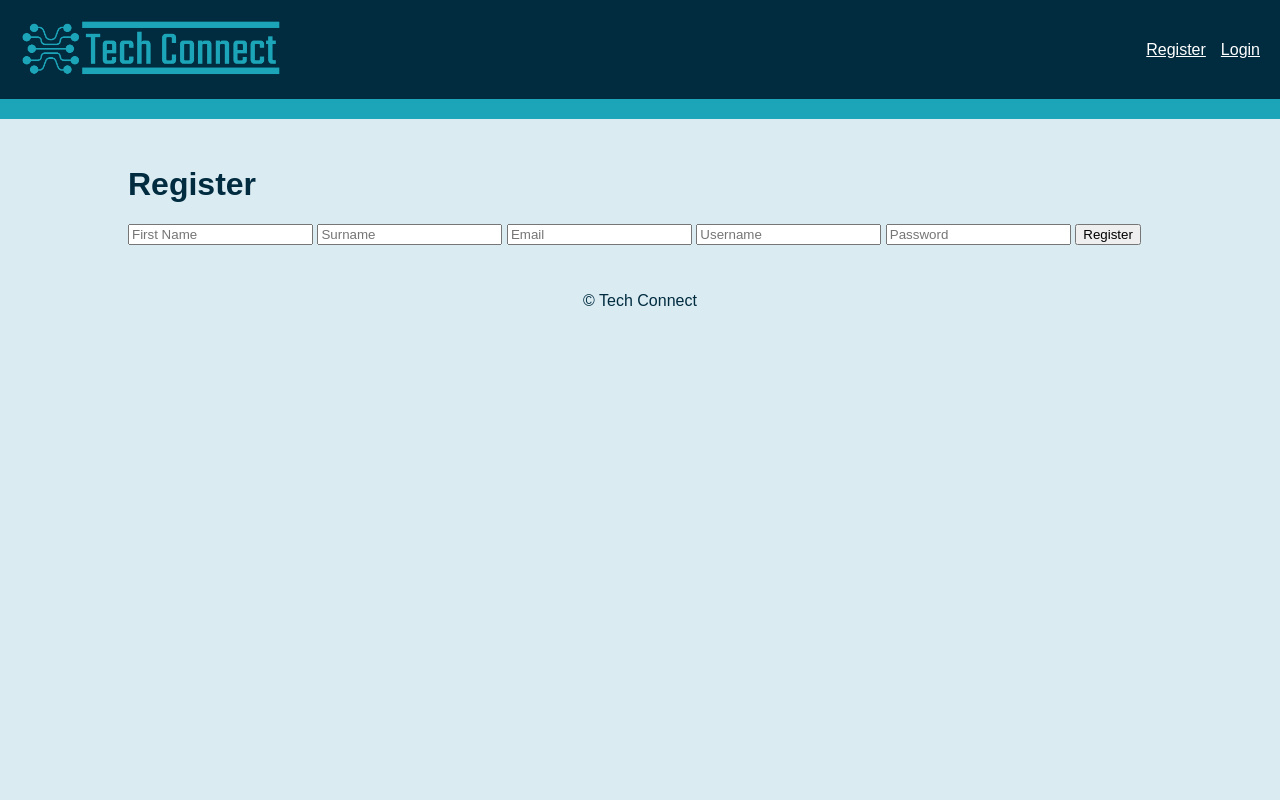
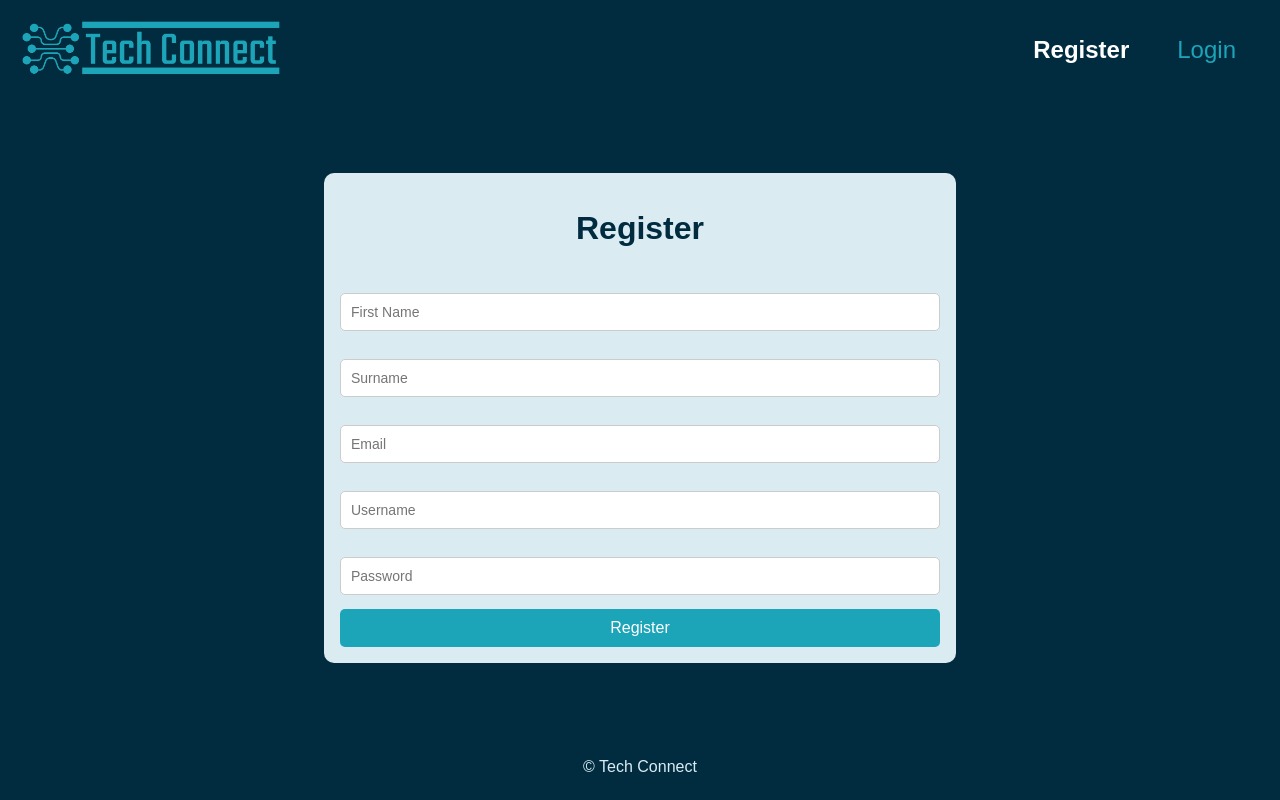
Before and after one commit to jodi-curtis/TechConnect, a Flask app: page /register in a window 1280 px wide. Run offline with Flask 3, Linux system fonts and the light colour scheme; some libraries are stand-ins or nearby versions.

Commit message:
More Styling

```diff
--- a/static/css/style.css
+++ b/static/css/style.css
@@ -9,6 +9,11 @@ body {
     background-color: #daebf2;
     color: #012c40;
     font-family:Arial, Helvetica, sans-serif
+}
+
+body.login-register{
+    background-color: #012c40;
+    color: #daebf2;
 }
 
 header{
@@ -35,8 +40,20 @@ header{
 }
 
 .header-links .items {
-    margin-left: 15px;
+    margin-left: 1em;
     color: #ffffff;
+}
+
+.header-links .items-log-reg{
+    margin: 1em;
+    color: #1ca5b8;
+    text-decoration: none;
+    font-size: 1em;
+}
+
+.items-log-reg.highlight {
+    color: #ffffff;
+    font-weight: bold;
 }
 
 #welcome-message{
@@ -116,43 +146,82 @@ footer {
 }
 
 .tab .tablinks {
-    background-color: #ffffff;
+    background-color: #dddddd;
     float: left;
-    border: 1px solid #dddddd;
+    border: 1px solid #b3b3b3;
     outline: none;
     cursor: pointer;
     padding: 14px 16px;
-    font-size: 17px;
+    font-size: 0.8em;
     border-top-left-radius: 5px;
     border-top-right-radius: 5px;
+    border-bottom: none;
 }
 
 .tab .notification-tabs{
-    width: 20%;
+    width: 33.3%;
 }
 
 .tab .user-tabs{
     width: 50%;
 }
 
-.tab button:hover {
-    background-color: #dddddd;
-}
-
 .tab button.active {
-    background-color: #cccccc;
-    color:#dc3545;
+    color:#ff404c;
     font-weight: bold;
+    background-color: #ffffff;
 }
 
 .tabcontent {
     display: none;
     padding: 2%;
-    border: 1px solid #cccccc;
+    border: 1px solid #b3b3b3;
+    border-top: none;
     background-color: #ffffff;
 }
 
 
+
+/********************** Login ********************************/
+.login-container {
+    max-width: 600px;
+    margin: 3em auto;
+    background: #daebf2;
+    padding: 1em;
+    border-radius: 10px;
+}
+
+.login-container h1 {
+    font-weight: bold;
+    text-align: center;
+    margin-bottom: 1em;
+    color: #012c40;
+}
+
+.login-container input[type="text"], .login-container input[type="password"] {
+    width: 100%;
+    padding: 10px;
+    font-size: 14px;
+    border: 1px solid #cccccc;
+    border-radius: 5px;
+    margin: 1em 0;
+    box-sizing: border-box;
+}
+
+.login-container .submit-btn {
+    background-color: #1ca5b8;
+    color: white;
+    font-size: 16px;
+    padding: 10px 20px;
+    border: none;
+    border-radius: 5px;
+    cursor: pointer;
+    width: 100%;
+}
+
+.login-container .submit-btn:hover {
+    background-color: #21c3d9;
+}
 
 /*********************** Index (Posts) ******************************/
 /* Top of Posts page */
@@ -679,10 +768,14 @@ footer {
 }
 
 .edit-profile-container .submit-btn:hover {
-    background-color: #218838;
+    background-color: #21c3d9;
 }
 
 @media (min-width: 600px) {
+    .header-links .items-log-reg{
+        font-size: 1.2em;
+    }
+
     #welcome-message{
         display: block;
     }
@@ -720,9 +813,18 @@ footer {
     .add-comment-form button {
         padding: 1em;
     }
+
+    .tab .tablinks {
+        font-size: 1em;
+    }
+
 }
 
 @media (min-width: 1100px) {
+    .header-links .items-log-reg{
+        font-size: 1.5em;
+    }
+
     .logo-container img {
         height: 75px;
     }
--- a/templates/base.html
+++ b/templates/base.html
@@ -8,7 +8,7 @@
     <link rel="stylesheet" href="{{ url_for('static', filename='css/style.css') }}">
     <script src="https://kit.fontawesome.com/fc6f6498bf.js" crossorigin="anonymous"></script>
 </head>
-<body>
+<body class="{% if request.endpoint in ['login', 'register'] %}login-register{% else %}default{% endif %}">
     <!--Header-->
     <header>
         <div class="header-top">
@@ -25,8 +25,8 @@
                         <button id="logout-btn" type="submit">Logout</button>
                     </form>
                 {% else %}
-                    <a href="{{ url_for('register') }}" class="items">Register</a>
-                    <a href="{{ url_for('login') }}" class="items">Login</a>
+                    <a href="{{ url_for('register') }}" class="items-log-reg {% if request.endpoint == 'register' %}highlight{% endif %}">Register</a>
+                    <a href="{{ url_for('login') }}" class="items-log-reg {% if request.endpoint == 'login' %}highlight{% endif %}">Login</a>
                 {% endif %}
             </div>
         </div>
@@ -34,15 +34,15 @@
 
 
         <!--Navigation to main pages-->
+        {% if current_user.is_authenticated %}
             <nav class="main-nav">
                 <ul class="main-nav-links">
-                {% if current_user.is_authenticated %}
                         <li><a href="{{ url_for('posts') }}" class="{% if request.endpoint == 'posts' %}active{% endif %}">Posts</a></li>
                         <li><a href="{{ url_for('users') }}" class="{% if request.endpoint == 'users' %}active{% endif %}">Users</a></li>
                         <li><a href="{{ url_for('notifications') }}" class="{% if request.endpoint == 'notifications' %}active{% endif %}">Notifications</a></li>
-                {% endif %}
                 </ul>
             </nav>
+        {% endif %}
     </header>
 
     <!--Main Content-->
--- a/templates/login.html
+++ b/templates/login.html
@@ -1,6 +1,7 @@
 {% extends "base.html" %}
 {% block title %}Login{% endblock%}
 {% block main %}
+    <div class="login-container">
         <h1>Login</h1>
         <!-- Login form -->
         <form action="{{ url_for('login_action') }}" method="POST">
@@ -9,8 +10,9 @@
             <!-- Password input for password REQUIRED-->
             <input type="password" name="password" placeholder="Password" required>
             <!-- Login Button -->
-        <button type="submit">Login</button>
+            <button class="submit-btn" type="submit">Login</button>
         </form>
+    </div>
 {% endblock%}
 {% block scripts %}
     <!--Link to Javascript-->
--- a/templates/register.html
+++ b/templates/register.html
@@ -1,6 +1,7 @@
 {% extends "base.html" %}
 {% block title %}Register{% endblock%}
 {% block main %}
+    <div class="login-container">
         <h1>Register</h1>
         <!-- Form to register new user -->
         <form action="{{ url_for('register_user') }}" method="POST">
@@ -15,8 +16,9 @@
             <!-- Password input for password REQUIRED-->
             <input type="password" name="password" placeholder="Password" required>
             <!-- Submit button -->
-        <button type="submit">Register</button>
+            <button class="submit-btn" type="submit">Register</button>
         </form>
+    </div>
 {% endblock%}
 {% block scripts %}
     <!--Link to Javascript-->
```
Also changed, not shown: other parts of static/css/style.css (+45 -9 lines). Lines whose indentation alone changed are shown as unchanged.
